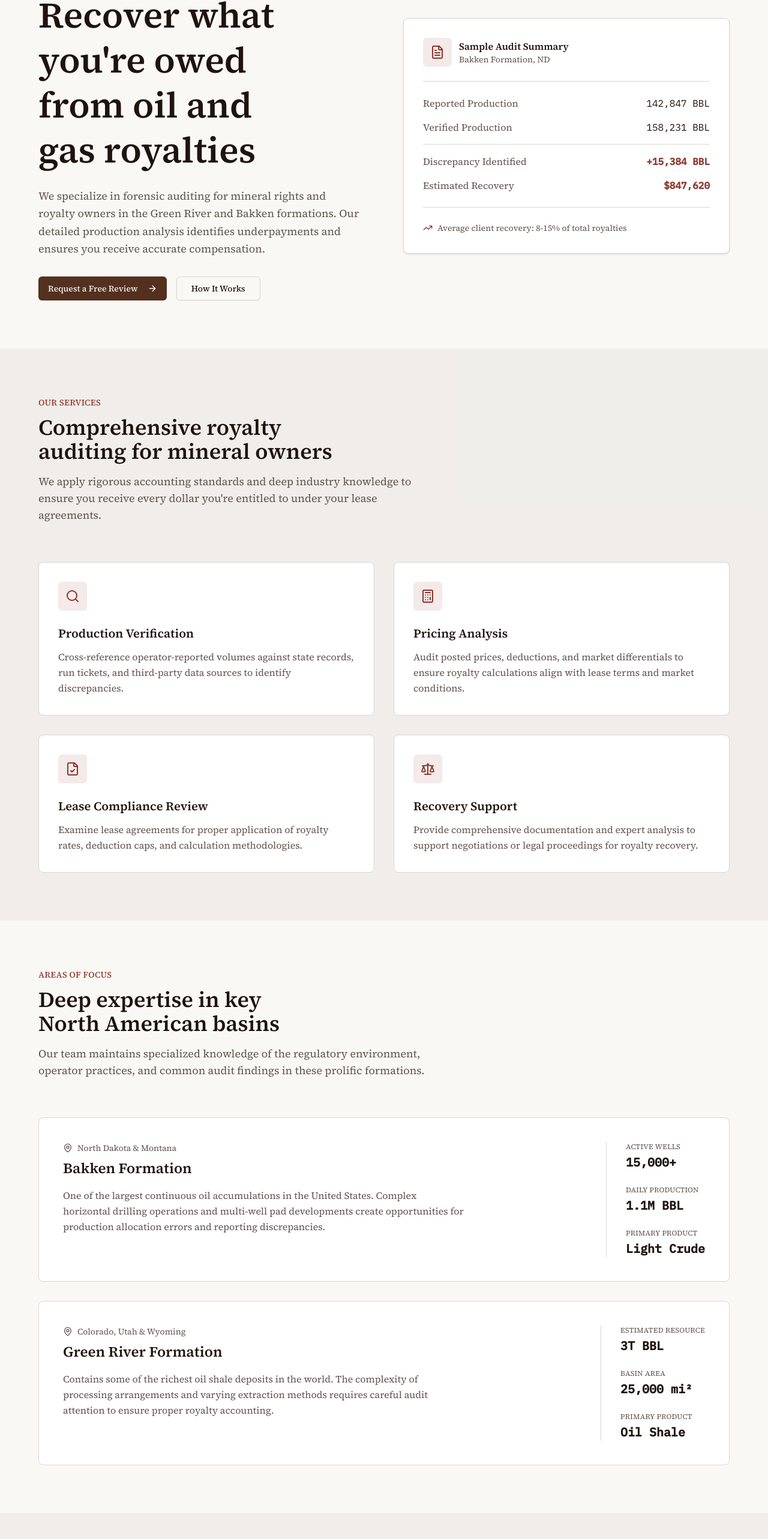
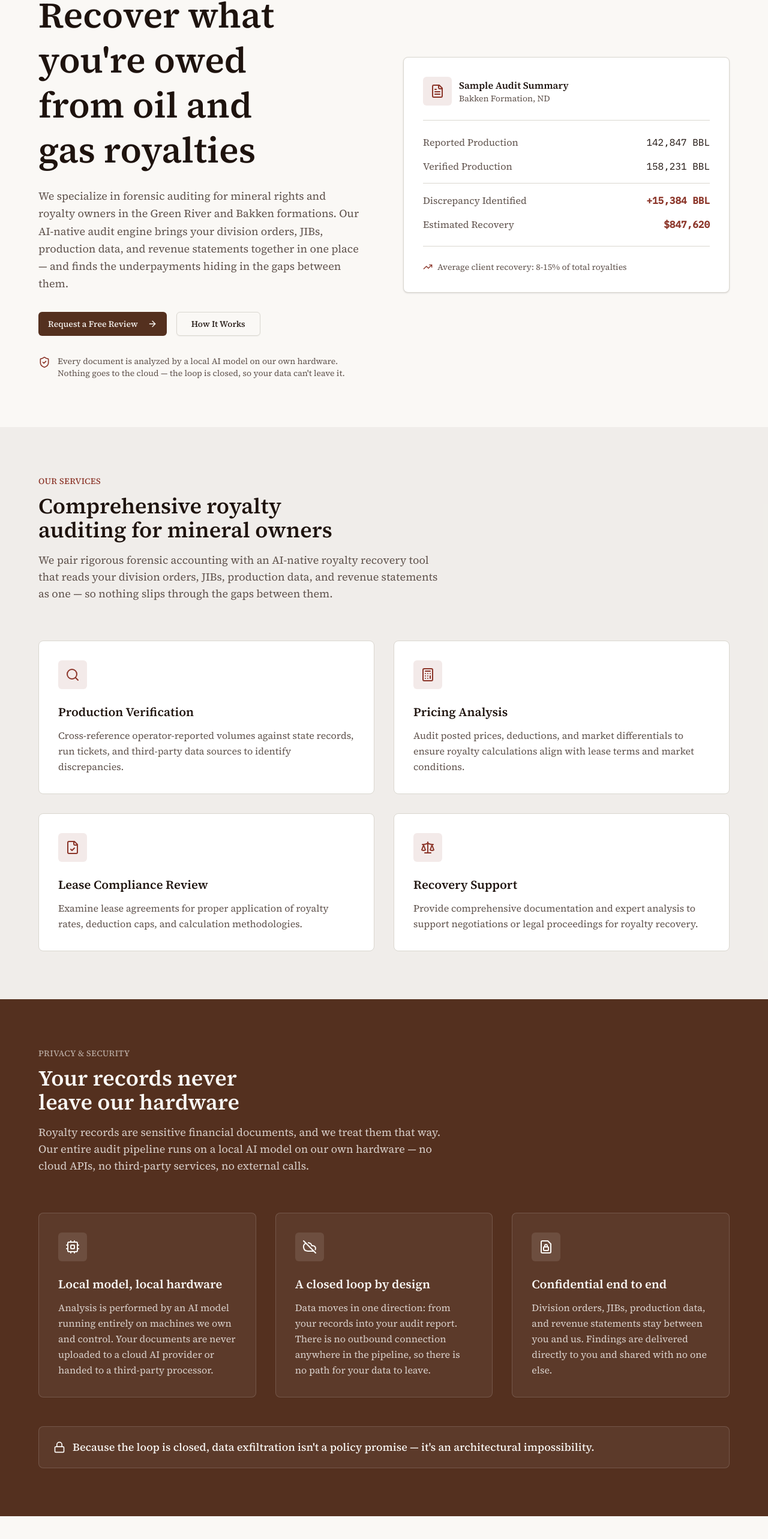
Before and after one commit to dogen/v0-btrail-consulting, a Next.js app: page / in a window 1280 px wide. Shown: the part 176-2742 px from the top of the page at 60% size. Built offline with nearby package versions, Linux system fonts and the light colour scheme.

Commit message:
Add security section, AgentMail contact form, and marketing copy updates
These changes were already deployed to btrail.io via manual netlify deploy
but had never been committed.

Co-Authored-By: Claude Opus 5.5 <noreply@anthropic.com>

```diff
--- a/app/page.tsx
+++ b/app/page.tsx
@@ -1,6 +1,7 @@
 import { Header } from "@/components/marketing/header"
 import { HeroSection } from "@/components/marketing/hero-section"
 import { ServicesSection } from "@/components/marketing/services-section"
+import { SecuritySection } from "@/components/marketing/security-section"
 import { FormationsSection } from "@/components/marketing/formations-section"
 import { ProcessSection } from "@/components/marketing/process-section"
 import { ContactSection } from "@/components/marketing/contact-section"
@@ -12,6 +13,7 @@ export default function Page() {
       <Header />
       <HeroSection />
       <ServicesSection />
+      <SecuritySection />
       <FormationsSection />
       <ProcessSection />
       <ContactSection />
--- a/components/marketing/footer.tsx
+++ b/components/marketing/footer.tsx
@@ -20,6 +20,9 @@ export function Footer() {
           <div className="flex flex-wrap gap-x-8 gap-y-2 text-sm text-muted-foreground">
             <Link href="#services" className="hover:text-foreground transition-colors">
               Services
+            </Link>
+            <Link href="#security" className="hover:text-foreground transition-colors">
+              Security
             </Link>
             <Link href="#formations" className="hover:text-foreground transition-colors">
               Formations
--- a/components/marketing/header.tsx
+++ b/components/marketing/header.tsx
@@ -7,6 +7,7 @@ import { Menu, X } from "lucide-react"
 
 const navLinks = [
   { href: "#services", label: "Services" },
+  { href: "#security", label: "Security" },
   { href: "#formations", label: "Formations" },
   { href: "#process", label: "Our Process" },
   { href: "#contact", label: "Contact" },
--- a/components/marketing/hero-section.tsx
+++ b/components/marketing/hero-section.tsx
@@ -1,6 +1,6 @@
 import Link from "next/link"
 import { Button } from "@/components/ui/button"
-import { ArrowRight, FileText, TrendingUp } from "lucide-react"
+import { ArrowRight, FileText, TrendingUp, ShieldCheck } from "lucide-react"
 
 export function HeroSection() {
   return (
@@ -16,8 +16,9 @@ export function HeroSection() {
             </h1>
             <p className="text-lg text-muted-foreground leading-relaxed mb-8 max-w-xl">
               We specialize in forensic auditing for mineral rights and royalty owners
-              in the Green River and Bakken formations. Our detailed production analysis
-              identifies underpayments and ensures you receive accurate compensation.
+              in the Green River and Bakken formations. Our AI-native audit engine brings
+              your division orders, JIBs, production data, and revenue statements together
+              in one place — and finds the underpayments hiding in the gaps between them.
             </p>
             <div className="flex flex-col sm:flex-row gap-4">
               <Link href="#contact">
@@ -31,6 +32,13 @@ export function HeroSection() {
                   How It Works
                 </Button>
               </Link>
+            </div>
+            <div className="mt-8 flex items-start gap-3 text-sm text-muted-foreground max-w-xl">
+              <ShieldCheck className="w-5 h-5 text-accent flex-shrink-0 mt-0.5" />
+              <p>
+                Every document is analyzed by a local AI model on our own hardware.
+                Nothing goes to the cloud — the loop is closed, so your data can&apos;t leave it.
+              </p>
             </div>
           </div>
 
--- a/components/marketing/process-section.tsx
+++ b/components/marketing/process-section.tsx
@@ -7,27 +7,27 @@ const steps = [
   },
   {
     number: "02",
-    title: "Data Collection",
+    title: "Gather the Siloed Records",
     description:
-      "Upon engagement, we gather production records, check stubs, division orders, and operator correspondence. We also obtain state regulatory filings and third-party data.",
+      "Upon engagement, we collect the documents that never talk to each other: division orders, joint interest billings (JIBs), raw production data, and itemized revenue statements — supplemented by state regulatory filings and third-party sources.",
   },
   {
     number: "03",
-    title: "Forensic Analysis",
+    title: "Unify the Data",
     description:
-      "Our team performs detailed reconciliation of reported vs. actual production, pricing verification, deduction analysis, and lease term compliance review.",
+      "We normalize every record into a single cross-referenced dataset. Underpayments that are invisible in any one document become obvious when the sources are read side by side.",
   },
   {
     number: "04",
-    title: "Findings Report",
+    title: "AI-Native Forensic Analysis",
     description:
-      "We deliver a comprehensive audit report documenting discrepancies, quantifying underpayments, and providing supporting evidence for each finding.",
+      "Our royalty recovery engine — a local AI model running entirely on our own hardware — reconciles reported versus actual production, verifies pricing and deductions, and checks every calculation against your lease terms.",
   },
   {
     number: "05",
-    title: "Recovery Support",
+    title: "Findings & Recovery",
     description:
-      "We assist with operator negotiations and provide expert testimony if needed. Our work product is designed to withstand legal scrutiny.",
+      "We deliver a comprehensive audit report documenting each discrepancy with supporting evidence, then assist with operator negotiations and provide expert testimony if needed. Our work product is designed to withstand legal scrutiny.",
   },
 ]
 
@@ -43,8 +43,10 @@ export function ProcessSection() {
             A methodical approach to royalty recovery
           </h2>
           <p className="text-muted-foreground text-lg">
-            Our audit methodology follows established forensic accounting standards
-            and has been refined through years of oil and gas industry experience.
+            Royalty underpayments hide in the gaps between siloed documents. Our
+            methodology closes those gaps — bringing every record into one dataset and
+            putting an AI-native audit engine to work on it, guided by established
+            forensic accounting standards.
           </p>
         </div>
 
--- /dev/null
+++ b/components/marketing/security-section.tsx
@@ -0,0 +1,69 @@
+import { Cpu, CloudOff, FileLock, Lock } from "lucide-react"
+
+const safeguards = [
+  {
+    icon: Cpu,
+    title: "Local model, local hardware",
+    description:
+      "Analysis is performed by an AI model running entirely on machines we own and control. Your documents are never uploaded to a cloud AI provider or handed to a third-party processor.",
+  },
+  {
+    icon: CloudOff,
+    title: "A closed loop by design",
+    description:
+      "Data moves in one direction: from your records into your audit report. There is no outbound connection anywhere in the pipeline, so there is no path for your data to leave.",
+  },
+  {
+    icon: FileLock,
+    title: "Confidential end to end",
+    description:
+      "Division orders, JIBs, production data, and revenue statements stay between you and us. Findings are delivered directly to you and shared with no one else.",
+  },
+]
+
+export function SecuritySection() {
+  return (
+    <section id="security" className="py-20 px-6 bg-primary text-primary-foreground">
+      <div className="max-w-6xl mx-auto">
+        <div className="max-w-2xl mb-16">
+          <p className="text-primary-foreground/60 font-medium mb-3 tracking-wide uppercase text-sm">
+            Privacy &amp; Security
+          </p>
+          <h2 className="text-3xl md:text-4xl font-semibold mb-4 text-balance">
+            Your records never leave our hardware
+          </h2>
+          <p className="text-primary-foreground/80 text-lg">
+            Royalty records are sensitive financial documents, and we treat them that way.
+            Our entire audit pipeline runs on a local AI model on our own hardware — no
+            cloud APIs, no third-party services, no external calls.
+          </p>
+        </div>
+
+        <div className="grid md:grid-cols-3 gap-8">
+          {safeguards.map((safeguard, index) => (
+            <div
+              key={index}
+              className="rounded-lg border border-primary-foreground/15 bg-primary-foreground/5 p-8"
+            >
+              <div className="w-12 h-12 rounded-md bg-primary-foreground/10 flex items-center justify-center mb-6">
+                <safeguard.icon className="w-6 h-6 text-primary-foreground" />
+              </div>
+              <h3 className="text-xl font-semibold mb-3">{safeguard.title}</h3>
+              <p className="text-primary-foreground/80 leading-relaxed">
+                {safeguard.description}
+              </p>
+            </div>
+          ))}
+        </div>
+
+        <div className="mt-12 flex items-center gap-3 rounded-lg border border-primary-foreground/15 bg-primary-foreground/5 px-6 py-5">
+          <Lock className="w-5 h-5 flex-shrink-0" />
+          <p className="text-lg font-medium text-balance">
+            Because the loop is closed, data exfiltration isn&apos;t a policy promise —
+            it&apos;s an architectural impossibility.
+          </p>
+        </div>
+      </div>
+    </section>
+  )
+}
--- a/components/marketing/services-section.tsx
+++ b/components/marketing/services-section.tsx
@@ -39,8 +39,9 @@ export function ServicesSection() {
             Comprehensive royalty auditing for mineral owners
           </h2>
           <p className="text-muted-foreground text-lg">
-            We apply rigorous accounting standards and deep industry knowledge to ensure
-            you receive every dollar you&apos;re entitled to under your lease agreements.
+            We pair rigorous forensic accounting with an AI-native royalty recovery tool
+            that reads your division orders, JIBs, production data, and revenue statements
+            as one — so nothing slips through the gaps between them.
           </p>
         </div>
 
--- a/proxy.ts
+++ b/proxy.ts
@@ -1,7 +1,7 @@
 import { NextResponse, type NextRequest } from "next/server"
 import { getSessionCookie } from "better-auth/cookies"
 
-const PUBLIC_PATHS = ["/portal/login", "/api/auth"]
+const PUBLIC_PATHS = ["/portal/login", "/api/auth", "/api/contact"]
 
 // Fast redirect gate only: checks that the better-auth session cookie exists.
 // Real DB-backed validation happens in the lib/session.ts guards on every
```
Also changed, not shown: app/api/contact/route.ts (added, +72 -0 lines), components/marketing/contact-section.tsx (+43 -7 lines).
